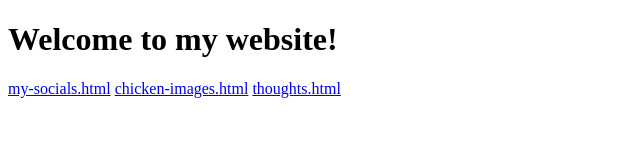
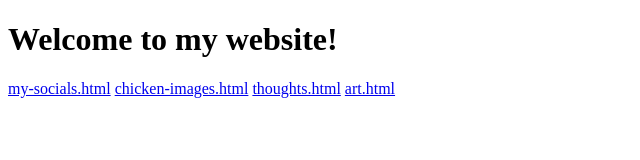
Before and after one commit to awdywaqfasd-000x000/larp, a plain HTML site: page index.html in a window 1280 px wide. Shown: the full height of the page, 0-640 px from the left. Drawn offline with Linux system fonts and the light colour scheme.

Commit message:
Update index.html

```diff
--- a/index.html
+++ b/index.html
@@ -3,3 +3,5 @@
 <a href="https://larp-seven.vercel.app/my-socials.html">my-socials.html</a>
 <a href="https://larp-seven.vercel.app/chicken-images.html">chicken-images.html</a>
 <a href="https://larp-seven.vercel.app/thoughts.html">thoughts.html</a>
+
+<a href="https://larp-seven.vercel.app/art.html">art.html</a>
```
